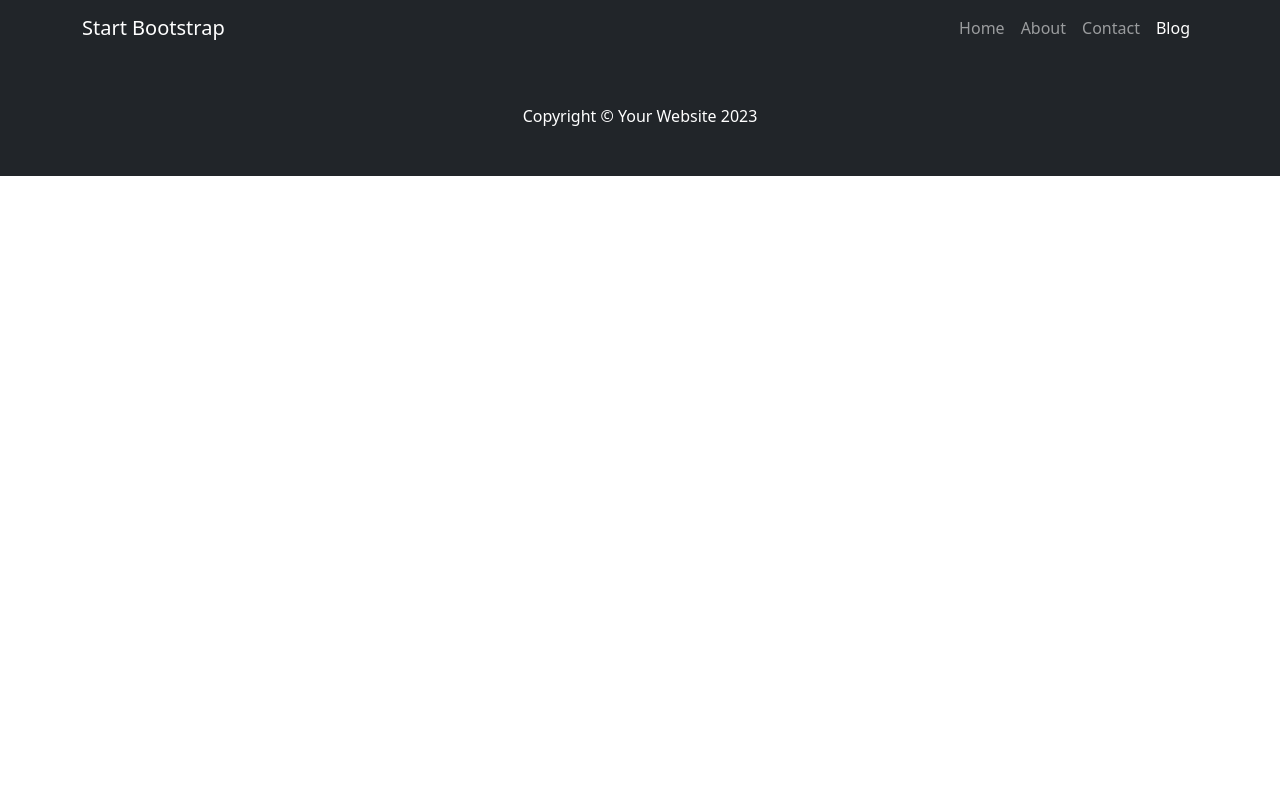
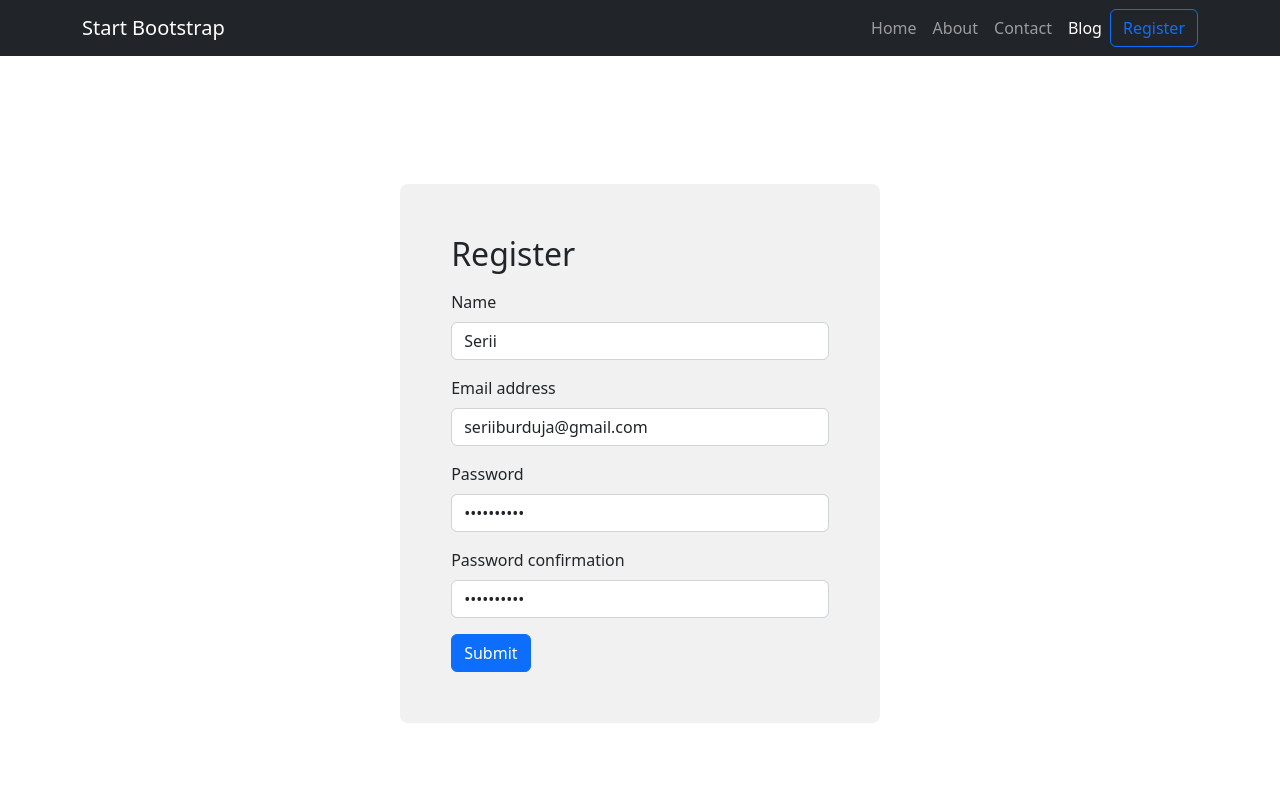
Before and after one commit to seriiserii825/vue-laravel-9, a Vue app: page /register in a window 1280 px wide. Shown: the top 800 px of the page. Built offline with nearby package versions, Linux system fonts and the light colour scheme.

Commit message:
feat: start auth

```diff
--- a/package.json
+++ b/package.json
@@ -15,6 +15,7 @@
   },
   "devDependencies": {
     "@vitejs/plugin-vue": "^5.0.4",
+    "sass": "^1.72.0",
     "typescript": "^5.2.2",
     "vite": "^5.1.6",
     "vue-tsc": "^1.8.27"
--- a/src/components/navigation/Navigation.vue
+++ b/src/components/navigation/Navigation.vue
@@ -17,6 +17,7 @@
           <li class="nav-item"><a class="nav-link active" aria-current="page" href="#">Blog</a></li>
         </ul>
       </div>
+      <router-link to="/register" class="btn btn-outline-primary">Register</router-link>
     </div>
   </nav>
 </template>
--- /dev/null
+++ b/src/components/views/RegisterView.vue
@@ -0,0 +1,91 @@
+<script setup lang="ts">
+import {ref} from "vue";
+import axios from "axios";
+
+const name = ref("Serii");
+const email = ref("seriiburduja@gmail.com");
+const password = ref("serii1981;");
+const password_confirmation = ref("serii1981;");
+
+const onSubmit = async () => {
+  try {
+    await axios.get('/sanctum/csrf-cookie')
+    const response = await axios.post('/register', {
+      name: name.value,
+      email: email.value,
+      password: password.value,
+      password_confirmation: password_confirmation.value
+    });
+  } catch (e) {
+    console.log(e, 'e')
+    if (e.response.status === 422) {
+      console.log(response.data.errors, 'response.data.errors')
+    } else {
+      console.log(e, 'e')
+    }
+  }
+
+  await axios.get('/sanctum/csrf-cookie')
+  await axios.post('/register', {
+    name: name.value,
+    email: email.value,
+    password: password.value,
+    password_confirmation: password_confirmation.value
+  }).then(response => {
+    this.validationErrors = {}
+    this.signIn()
+  }).catch(({response}) => {
+    if (response.status === 422) {
+      this.validationErrors = response.data.errors
+    } else {
+      this.validationErrors = {}
+      alert(response.data.message)
+    }
+  }).finally(() => {
+    this.processing = false
+  })
+};
+</script>
+
+<template>
+  <div class="container">
+    <div class="register">
+      <div style="min-height: 100vh;">
+        <div class="register__form">
+          <h2 class="mb-3">Register</h2>
+          <div class="mb-3">
+            <label for="exampleInputEmail1" class="form-label">Name</label>
+            <input type="email" v-model="name" class="form-control" id="exampleInputEmail1"
+                   aria-describedby="emailHelp">
+          </div>
+          <div class="mb-3">
+            <label for="exampleInputEmail1" class="form-label">Email address</label>
+            <input type="email" class="form-control" v-model="email" id="exampleInputEmail1"
+                   aria-describedby="emailHelp">
+          </div>
+          <div class="mb-3">
+            <label for="exampleInputPassword1" class="form-label">Password</label>
+            <input type="password" class="form-control" v-model="password" id="exampleInputPassword1">
+          </div>
+          <div class="mb-3">
+            <label for="exampleInputPassword1" class="form-label">Password confirmation</label>
+            <input type="password" class="form-control" v-model="password_confirmation" id="exampleInputPassword1">
+          </div>
+          <button @click="onSubmit" type="submit" class="btn btn-primary">Submit</button>
+        </div>
+      </div>
+    </div>
+  </div>
+</template>
+<style lang="scss">
+.register {
+  padding: 8rem;
+  &__form {
+    margin: 0 auto;
+    padding: 3.2rem;
+    max-width: 30rem;
+    background: #f1f1f1;
+    border-radius: 0.5rem;
+  }
+}
+</style>
--- a/src/routes.ts
+++ b/src/routes.ts
@@ -1,7 +1,8 @@
 import HomeView from "./components/views/HomeView.vue";
+import RegisterView from "./components/views/RegisterView.vue";
 
 export const routes = [
     {path: '/', component: HomeView},
-    // { path: '/about', component: About },
+    { path: '/register', component: RegisterView },
     // { path: '/contact', component: Contact }
 ]
```
Also changed, not shown: 1 other file (tests, documents, lock files or other folders).
